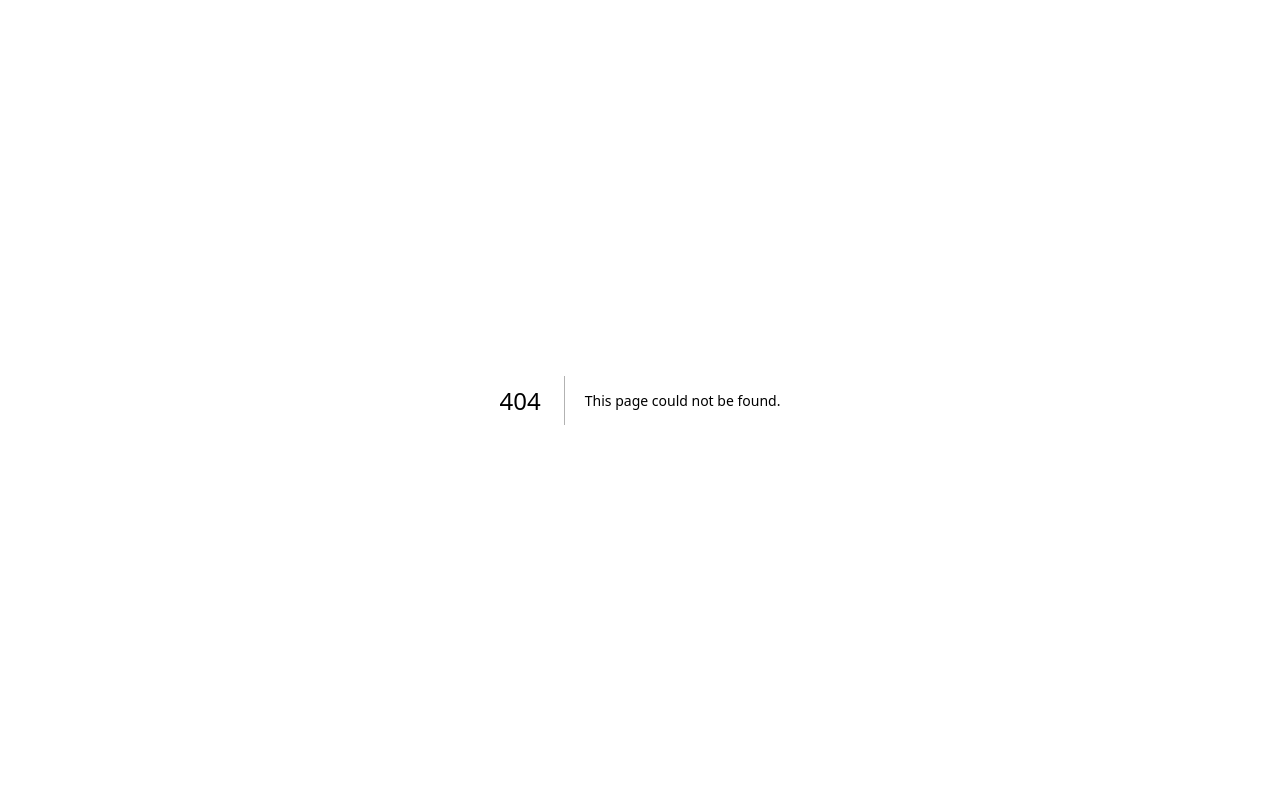
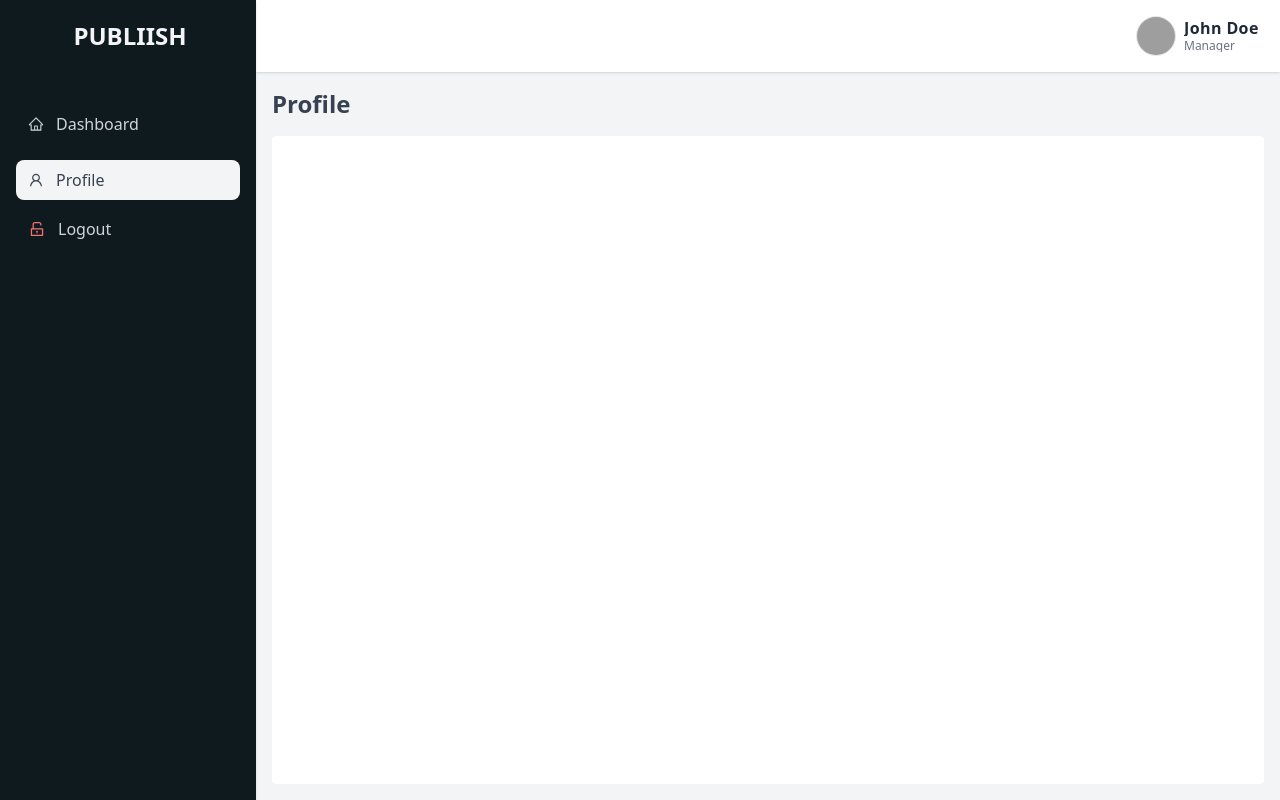
Before and after one commit to publiish/publiish-sdk, a Next.js app in the folder client/: page /profile in a window 1280 px wide. Before the commit this address had no page. Built offline with nearby package versions, Linux system fonts and the light colour scheme; grey boxes are pictures that could not be loaded.

Commit message:
feat: layout component

```diff
--- a/client/package.json
+++ b/client/package.json
@@ -22,5 +22,8 @@
     "react-dom": "18.2.0",
     "tailwindcss": "3.3.1",
     "typescript": "5.0.4"
+  },
+  "devDependencies": {
+    "react-icons": "^4.8.0"
   }
 }
--- a/client/src/api/auth/Signin.ts
+++ b/client/src/api/auth/Signin.ts
@@ -1,5 +1,5 @@
 import { apiRequest } from "../Api";
-import { SigninData, SignupData } from "./types";
+import { SigninData } from "./types";
 
 export const signin = (data: SigninData) => {
   return apiRequest({ url: "/auth/signin", method: "POST", data });
--- /dev/null
+++ b/client/src/components/Layout/Layout.tsx
@@ -0,0 +1,43 @@
+import { Sidebar } from "./Sidebar";
+
+interface LayoutProps {
+  children?: React.ReactElement;
+  title: string;
+}
+
+export const Layout: React.FC<LayoutProps> = ({ children, title }) => {
+  return (
+    <div className="flex flex-row min-h-screen bg-gray-100 text-gray-800">
+      <Sidebar />
+      <main className="main flex flex-col flex-grow -ml-64 md:ml-0 transition-all duration-150 ease-in">
+        <header className="header bg-white shadow py-4 px-4">
+          <div className="header-content flex items-center flex-row">
+            <div className="flex ml-auto">
+              <a className="flex flex-row items-center">
+                <img
+                  src="https://pbs.twimg.com/profile_images/378800000298815220/b567757616f720812125bfbac395ff54_normal.png"
+                  className="h-10 w-10 bg-gray-200 border rounded-full"
+                />
+                <span className="flex flex-col ml-2">
+                  <span className="truncate w-20 font-semibold tracking-wide leading-none">
+                    John Doe
+                  </span>
+                  <span className="truncate w-20 text-gray-500 text-xs leading-none mt-1">
+                    Manager
+                  </span>
+                </span>
+              </a>
+            </div>
+          </div>
+        </header>
+        <div className="main-content flex flex-col flex-grow p-4">
+          <h1 className="font-bold text-2xl text-gray-700">{title}</h1>
+
+          <div className="flex flex-col flex-grow bg-white rounded mt-4">
+            {children}
+          </div>
+        </div>
+      </main>
+    </div>
+  );
+};
--- /dev/null
+++ b/client/src/components/Layout/Sidebar.tsx
@@ -0,0 +1,68 @@
+import React from "react";
+import { useRouter } from "next/router";
+import { AiOutlineUnlock } from "react-icons/ai";
+import { PAGES } from "@/enum/pages";
+import Link from "next/link";
+
+const linkStyles = {
+  default: "flex flex-row items-center h-10 px-3 rounded-lg text-gray-300",
+  hover: "hover:bg-gray-100 hover:text-gray-700",
+  active: "bg-gray-100 text-gray-700",
+  inactive: "",
+};
+
+export const Sidebar: React.FC = () => {
+  const router = useRouter();
+
+  console.log("router ", router.pathname === PAGES[0].path);
+  console.log(
+    `flex flex-row items-center h-10 px-3 rounded-lg text-gray-700 ${
+      PAGES[0].path === router.pathname ? "bg-gray-100}" : ""
+    }`
+  );
+
+  return (
+    <aside className="sidebar w-64 md:shadow transform -translate-x-full md:translate-x-0 transition-transform duration-150 ease-in bg-primary-700">
+      <div className="sidebar-header flex items-center justify-center py-4">
+        <div className="inline-flex">
+          <Link className="inline-flex flex-row items-center" href="/dashboard">
+            <span className="leading-10 text-gray-100 text-2xl font-bold ml-1 uppercase">
+              PUBLIISH
+            </span>
+          </Link>
+        </div>
+      </div>
+      <div className="sidebar-content px-4 py-6">
+        <ul className="flex flex-col w-full">
+          {PAGES.map((page) => (
+            <li className="my-2">
+              <Link
+                href={page.path}
+                className={`${linkStyles.default} ${linkStyles.hover} ${
+                  linkStyles[
+                    page.path === router.pathname ? "active" : "inactive"
+                  ]
+                }`}
+              >
+                {page.icon}
+                <span className="ml-3">{page.name}</span>
+              </Link>
+            </li>
+          ))}
+
+          <li className="my-px">
+            <a
+              href="#"
+              className="flex flex-row items-center h-10 px-3 rounded-lg text-gray-300 hover:bg-gray-100 hover:text-gray-700"
+            >
+              <span className="flex justify-center text-lg text-red-400">
+                <AiOutlineUnlock />
+              </span>
+              <span className="ml-3">Logout</span>
+            </a>
+          </li>
+        </ul>
+      </div>
+    </aside>
+  );
+};
--- /dev/null
+++ b/client/src/enum/pages.tsx
@@ -0,0 +1,14 @@
+import { AiOutlineHome, AiOutlineUser } from "react-icons/ai";
+
+export const PAGES = [
+  {
+    name: "Dashboard",
+    path: "/dashboard",
+    icon: <AiOutlineHome />,
+  },
+  {
+    name: "Profile",
+    path: "/profile",
+    icon: <AiOutlineUser />,
+  },
+];
--- /dev/null
+++ b/client/src/pages/dashboard.tsx
@@ -0,0 +1,5 @@
+import { Layout } from "@/components/Layout/Layout";
+
+export default function Dashboard() {
+  return <Layout title="Dashboard"></Layout>;
+}
--- /dev/null
+++ b/client/src/pages/profile.tsx
@@ -0,0 +1,5 @@
+import { Layout } from "@/components/Layout/Layout";
+
+export default function Profile() {
+  return <Layout title="Profile"></Layout>;
+}
--- a/client/tailwind.config.js
+++ b/client/tailwind.config.js
@@ -1,18 +1,30 @@
 /** @type {import('tailwindcss').Config} */
 module.exports = {
   content: [
-    './src/pages/**/*.{js,ts,jsx,tsx}',
-    './src/components/**/*.{js,ts,jsx,tsx}',
-    './src/app/**/*.{js,ts,jsx,tsx}',
+    "./src/pages/**/*.{js,ts,jsx,tsx}",
+    "./src/components/**/*.{js,ts,jsx,tsx}",
+    "./src/app/**/*.{js,ts,jsx,tsx}",
   ],
   theme: {
     extend: {
       backgroundImage: {
-        'gradient-radial': 'radial-gradient(var(--tw-gradient-stops))',
-        'gradient-conic':
-          'conic-gradient(from 180deg at 50% 50%, var(--tw-gradient-stops))',
+        "gradient-radial": "radial-gradient(var(--tw-gradient-stops))",
+        "gradient-conic":
+          "conic-gradient(from 180deg at 50% 50%, var(--tw-gradient-stops))",
+      },
+      colors: {
+        primary: {
+          DEFAULT: "#32CCFF",
+          100: "#D8F5FF",
+          200: "#A8E9FF",
+          300: "#7DDFFF",
+          400: "#09ADE3",
+          500: "#08648B",
+          600: "#061A21",
+          700: "#0F1A1E",
+        },
       },
     },
   },
   plugins: [],
-}
+};
```
Also changed, not shown: 1 other file (tests, documents, lock files or other folders).
